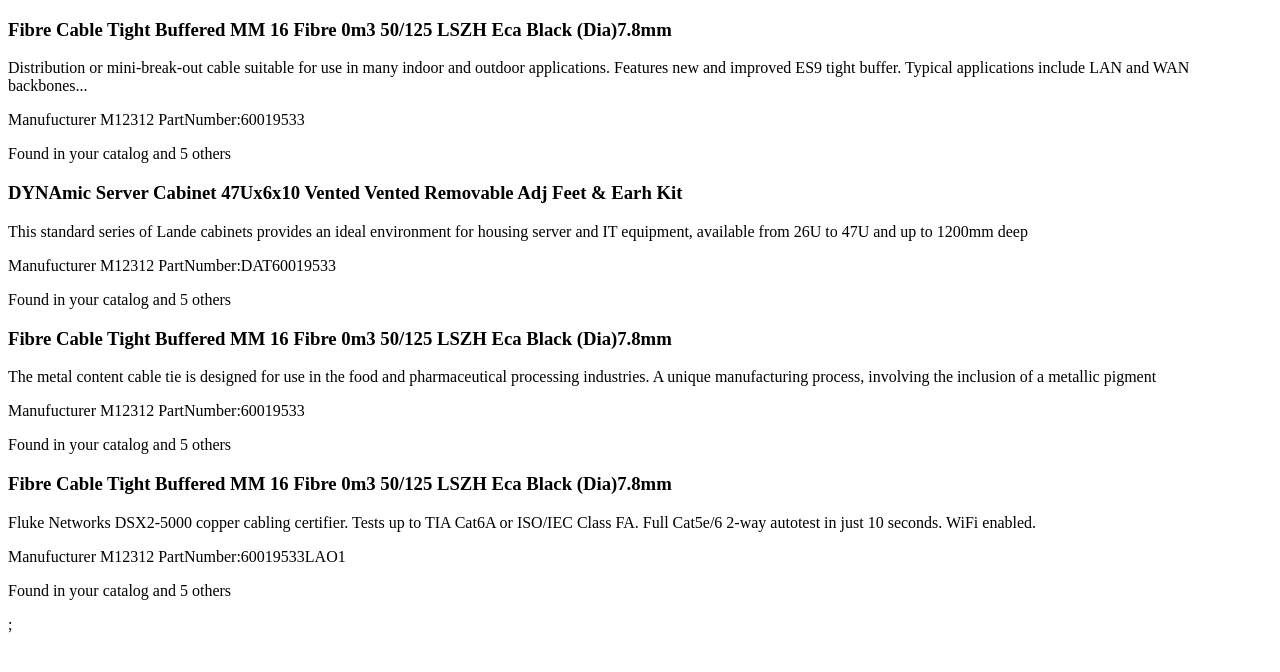
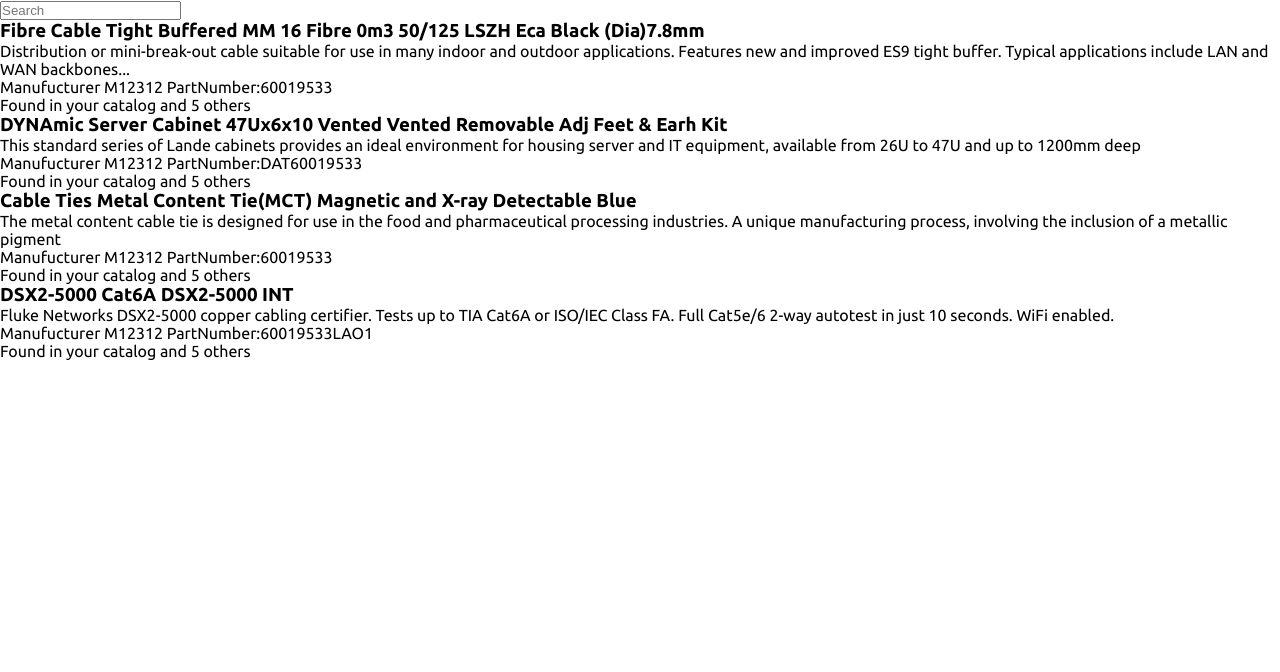
Before and after one commit to ralphsulit/takepart, a React (Create React App) app: page / in a window 1280 px wide. Shown: the top 672 px of the page. Built offline with nearby package versions, Linux system fonts and the light colour scheme.

Commit message:
added the filter function for searchbox component

```diff
--- a/package.json
+++ b/package.json
@@ -6,6 +6,7 @@
     "@testing-library/jest-dom": "^5.16.5",
     "@testing-library/react": "^13.4.0",
     "@testing-library/user-event": "^13.5.0",
+    "axios": "^0.27.2",
     "bootstrap": "^5.2.1",
     "react": "^18.2.0",
     "react-bootstrap": "^2.5.0",
--- a/src/assets/catalog-data.js
+++ /dev/null
@@ -1,28 +0,0 @@
-const CatalogData = [
-  {
-    id: 1,
-    title: 'Fibre Cable Tight Buffered MM 16 Fibre 0m3 50/125 LSZH Eca Black (Dia)7.8mm',
-    description: 'Distribution or mini-break-out cable suitable for use in many indoor and outdoor applications. Features new and improved ES9 tight buffer. Typical applications include LAN and WAN backbones...',
-    number: 60019533
-  },
-  {
-    id: 2,
-    title: 'DYNAmic Server Cabinet 47Ux6x10 Vented Vented Removable Adj Feet & Earh Kit',
-    description: 'This standard series of Lande cabinets provides an ideal environment for housing server and IT equipment, available from 26U to 47U and up to 1200mm deep',
-    number: 'DAT60019533'
-  },
-  {
-    id: 1,
-    title: 'Fibre Cable Tight Buffered MM 16 Fibre 0m3 50/125 LSZH Eca Black (Dia)7.8mm',
-    description: 'The metal content cable tie is designed for use in the food and pharmaceutical processing industries. A unique manufacturing process, involving the inclusion of a metallic pigment',
-    number: 60019533
-  },
-  {
-    id: 1,
-    title: 'Fibre Cable Tight Buffered MM 16 Fibre 0m3 50/125 LSZH Eca Black (Dia)7.8mm',
-    description: 'Fluke Networks DSX2-5000 copper cabling certifier. Tests up to TIA Cat6A or ISO/IEC Class FA. Full Cat5e/6 2-way autotest in just 10 seconds. WiFi enabled.',
-    number: '60019533LAO1'
-  },
-];
-
-export default CatalogData;
--- /dev/null
+++ b/src/assets/catalog-data.json
@@ -0,0 +1,26 @@
+[
+  {
+    "id": 1,
+    "title": "Fibre Cable Tight Buffered MM 16 Fibre 0m3 50/125 LSZH Eca Black (Dia)7.8mm",
+    "description": "Distribution or mini-break-out cable suitable for use in many indoor and outdoor applications. Features new and improved ES9 tight buffer. Typical applications include LAN and WAN backbones...",
+    "number": 60019533
+  },
+  {
+    "id": 2,
+    "title": "DYNAmic Server Cabinet 47Ux6x10 Vented Vented Removable Adj Feet & Earh Kit",
+    "description": "This standard series of Lande cabinets provides an ideal environment for housing server and IT equipment, available from 26U to 47U and up to 1200mm deep",
+    "number": "DAT60019533"
+  },
+  {
+    "id": 3,
+    "title": "Cable Ties Metal Content Tie(MCT) Magnetic and X-ray Detectable Blue",
+    "description": "The metal content cable tie is designed for use in the food and pharmaceutical processing industries. A unique manufacturing process, involving the inclusion of a metallic pigment",
+    "number": 60019533
+  },
+  {
+    "id": 4,
+    "title": "DSX2-5000 Cat6A DSX2-5000 INT",
+    "description": "Fluke Networks DSX2-5000 copper cabling certifier. Tests up to TIA Cat6A or ISO/IEC Class FA. Full Cat5e/6 2-way autotest in just 10 seconds. WiFi enabled.",
+    "number": "60019533LAO1"
+  }
+]
--- a/src/components/catalog-item/catalog-item.component.jsx
+++ b/src/components/catalog-item/catalog-item.component.jsx
@@ -4,7 +4,7 @@
   // destructured catalog objects
   const { title, description, number } = catalog;
   return (
-    <div>
+    <div className='catalog-item'>
       <h3>{title}</h3>
       <p>{description}</p>
       <p>Manufucturer M12312 PartNumber:
--- a/src/components/catalog-menu/catalog-menu.component.jsx
+++ b/src/components/catalog-menu/catalog-menu.component.jsx
@@ -1,20 +1,43 @@
-import React from 'react';
-import CatalogData from '../../assets/catalog-data.js';
+import React, { useState } from 'react';
 import SearchBox from '../search-box/search-box.component.jsx';
+import catalogData from '../../assets/catalog-data.json';
 import CatalogItem from '../catalog-item/catalog-item.component';
 
-const catalogItem = () => {
+const CatalogMenu = () => {
+  // State variables
+  const [searchField, setSearchField] = useState('');
+
+  // Getting the input and assigning it in searchField state
+  const onSearchChange = (e) => {
+    const searchFieldString = e.target.value.toLowerCase();
+    console.log(searchFieldString)
+    setSearchField(searchFieldString);
+  }
+
   return (
     <div className='catalog-container'>
-      <SearchBox />
-      {/* Maps through the array of catalog items */}
+      <SearchBox onChangeHandler={onSearchChange}/>
+      {/* Getting the data from CatalogData and Maps through the array of catalog items */}
       <div className='catalog-body-container'>
-        {CatalogData.map((catalog) => (
-          <CatalogItem catalog={catalog} />
-        ))};
+        {/*
+          getting the title property using filter and checks if the value of search bar is similar to the title propery in the data and also used the map function to iterate the array of data and get data items.
+        */}
+        {catalogData && catalogData
+          .filter((val) => {
+            if (searchField === "") {
+              return val
+            } else if (val.title.toLowerCase().includes(searchField.toLowerCase())) {
+              return val
+            }
+            return false;
+          })
+          .map((val) => (
+            <CatalogItem key={val.id} catalog={val} />
+          ))
+        }
       </div>
     </div>
   );
 }
 
-export default catalogItem;
+export default CatalogMenu;
--- a/src/components/search-box/search-box.component.jsx
+++ b/src/components/search-box/search-box.component.jsx
@@ -1,7 +1,14 @@
 import React from 'react';
 
-const SearchBox = () => {
-  <input className='search-box' type='search' placeholder='' />
+const SearchBox = ({onChangeHandler}) => {
+  return (
+    <input
+      type='search'
+      className='search-box'
+      placeholder='Search'
+      onChange={onChangeHandler}
+    />
+  )
 };
 
 export default SearchBox;
--- a/src/index.css
+++ b/src/index.css
@@ -0,0 +1,12 @@
+* {
+  margin: 0;
+  padding: 0;
+  box-sizing: border-box;
+}
+
+body {
+  font-size: 16px;
+  font-family: 'Ubuntu', sans-serif;
+  height: 100vh;
+  width: 100%;
+}
```
Also changed, not shown: src/components/catalog-item/catalog-item.styles.scss (added), 1 other file (tests, documents, lock files or other folders).
